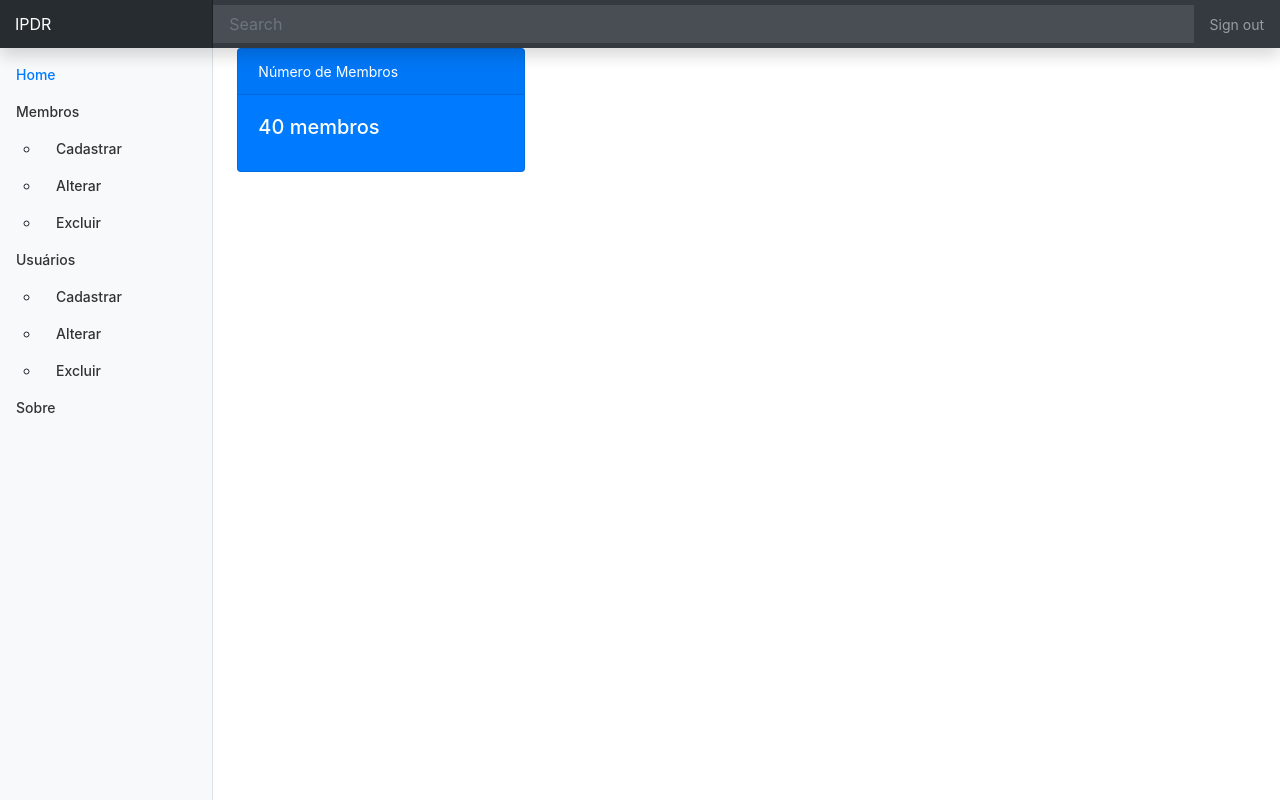
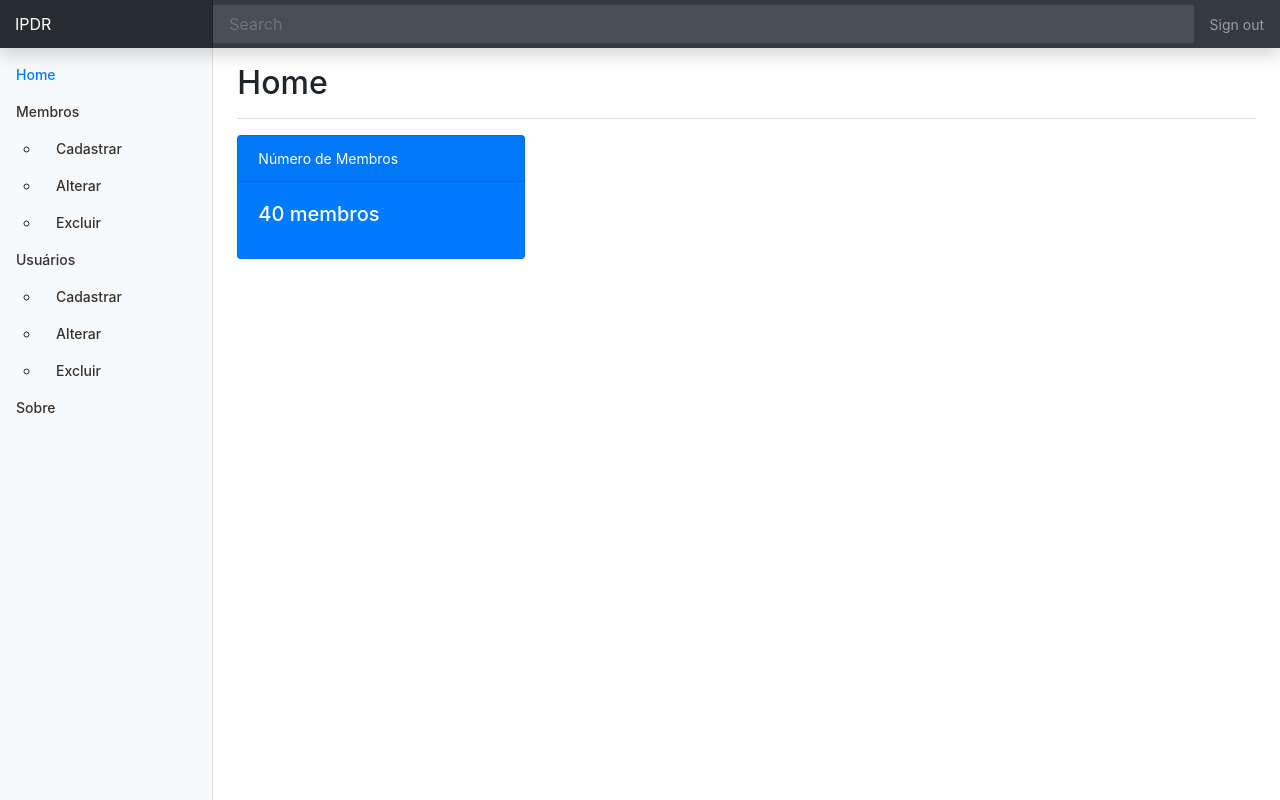
Before and after one commit to cenadev/ipdr-php, a PHP site: page / in a window 1280 px wide. Run offline with PHP 8.4, Linux system fonts and the light colour scheme.

Commit message:
Adicionado o titulo da página dinamico.

```diff
--- a/views/template.php
+++ b/views/template.php
@@ -26,29 +26,29 @@
         <div class="sidebar-sticky">
             <ul class="nav flex-column">
                 <li class="nav-item">
-                    <a class="nav-link active" href="#">
+                    <a class="nav-link active" href="./home">
                         <span data-feather="home"></span>
                         Home <span class="sr-only">(current)</span>
                     </a>
                 </li>
                 <li class="nav-item">
-                    <a class="nav-link" href="#">
+                    <a class="nav-link" href="./membros">
                         <span data-feather="file"></span>
                         Membros
                     </a>
                     <ul>
                         <li>
-                        <a class="nav-link" href="#">
+                        <a class="nav-link" href="./membros/cadastrar">
                             Cadastrar
                         </a>
                         </li>
                         <li>
-                        <a class="nav-link" href="#">
+                        <a class="nav-link" href="./membros/alterar">
                             Alterar
                         </a>
                         </li>
                         <li>
-                        <a class="nav-link" href="#">
+                        <a class="nav-link" href="./membros/excluir">
                             Excluir
                         </a>
                         </li>
@@ -96,7 +96,10 @@
 
             <main role="main" class="col-md-9 ml-sm-auto col-lg-10 px-4">
 
+            <div class="d-flex justify-content-between flex-wrap flex-md-nowrap align-items-center pt-3 pb-2 mb-3 border-bottom">
+        <h1 class="h2"><?php echo(ucfirst($viewName)); ?></h1>
 
+      </div>
                 <?php
                 //MÉTODO DE CARREGAMENTO DA PÁGINA ATUAL
                 $this->loadViewInTemplate($viewName, $viewData);
```
